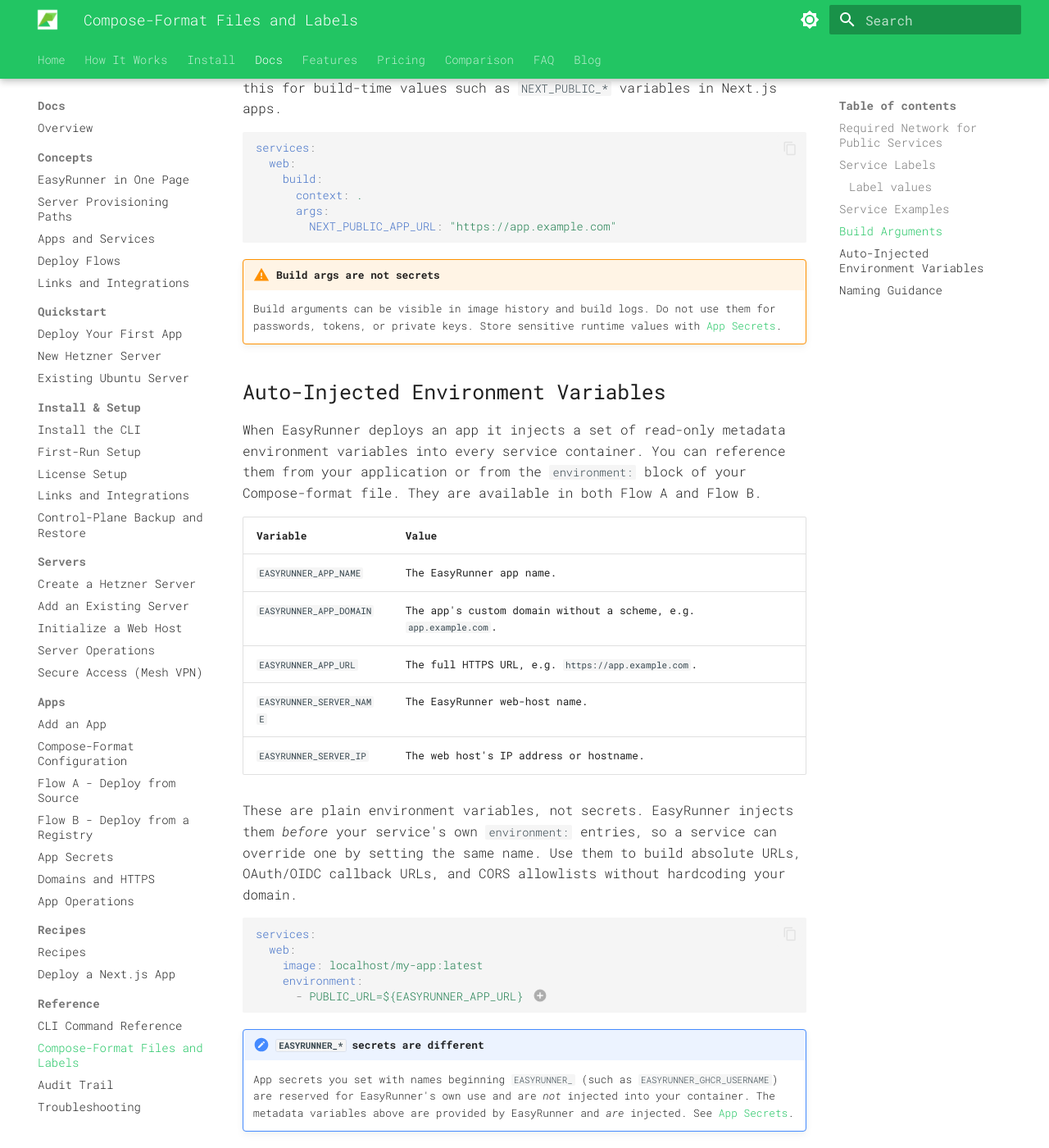
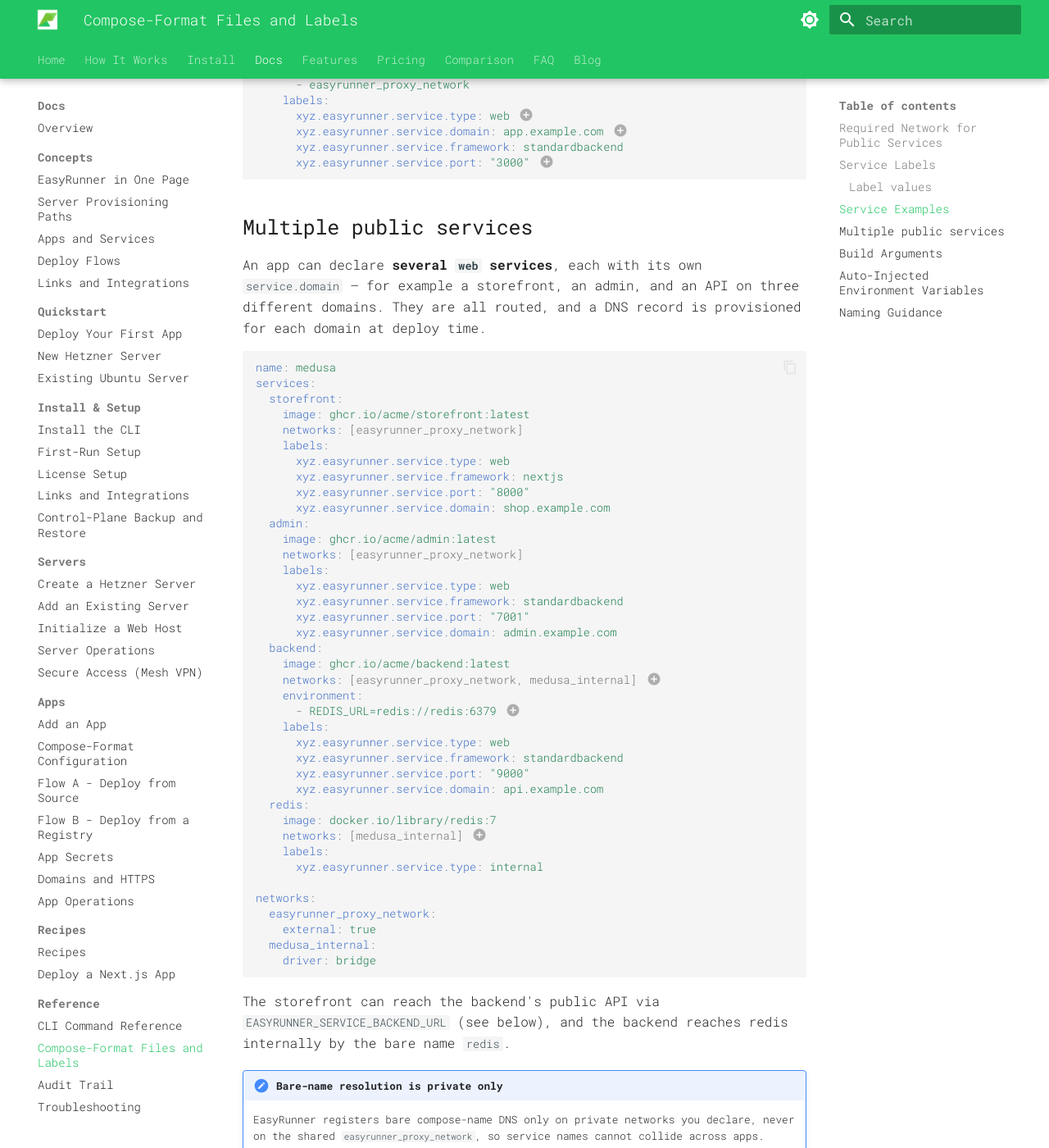
Before and after one commit to janaka/easyrunner-docs, an MkDocs documentation site: the page built from docs/user-docs/reference/compose-labels.md, in a window 1280 px wide and 1400 px high, scrolled down 2257 px. Shown: the whole window at 82% size. Built offline with MkDocs 1.6.1 and Material for MkDocs 9.7.7, drawn with Linux system fonts in a browser that asks for light colours; some web fonts are replaced; some of the changed text lies outside the part shown.

Commit message:
docs(reference): add service.domain label and per-service env vars
Document the `xyz.easyrunner.service.domain` label, a multiple-public-
services example, and the new `EASYRUNNER_SERVICE_<NAME>_URL`/`_DOMAIN`
env vars (with `EASYRUNNER_APP_URL`/`_DOMAIN` now scoped to each
service's own domain). Split the command reference's add-app row into
Flow A and Flow B forms.

Co-Authored-By: Claude Opus 4.8 (1M context) <noreply@anthropic.com>

````diff
--- a/docs/user-docs/reference/compose-labels.md
+++ b/docs/user-docs/reference/compose-labels.md
@@ -22,13 +22,15 @@ EasyRunner reads labels on each service entry to decide how to route and run it.
 | Label | Applied to | Meaning |
 | --- | --- | --- |
 | `xyz.easyrunner.service.type` | Service entry | Service role. Values: `web`, `internal`, `worker`. |
-| `xyz.easyrunner.service.framework` | Service entry | Routing/framework hint such as `standardbackend` or `nextjs`. Relevant for `web` and `internal` services. |
-| `xyz.easyrunner.service.port` | Service entry | Port the service listens on inside the container network, quoted as a string (default `3000`). |
+| `xyz.easyrunner.service.domain` | `web` services | Public domain Caddy routes to this service. **Required on every `web` service; must be unique within the app.** |
+| `xyz.easyrunner.service.framework` | `web` services | Routing/framework hint such as `standardbackend` or `nextjs`. |
+| `xyz.easyrunner.service.port` | `web` services | Port the service listens on inside the container network, quoted as a string (default `3000`). |
 | `xyz.easyrunner.service.build-context` | Service entry | Optional Flow A build context relative to the repo root. |
 
 ### Label values
 
 - **`service.type`** — `web` (publicly routable through Caddy), `internal` (reachable only inside the app stack), or `worker` (background process with no inbound port).
+- **`service.domain`** — the public domain for a `web` service, for example `shop.example.com`. The compose file is the source of truth for routing — there is no app-level `--custom-domain` flag. Required on every `web` service and must be unique within the app. DNS A-records for every declared domain are provisioned at deploy time.
 - **`service.framework`** — `standardbackend` (generic HTTP backend) or `nextjs` (Next.js-aware Caddy configuration).
 - **`service.port`** — the container's internal listen port, quoted as a string (for example `"3000"`). Defaults to `3000` when omitted.
 - **`service.build-context`** — a path relative to the repo root, used by Flow A to build a service from a subdirectory.
@@ -57,12 +59,14 @@ EasyRunner reads labels on each service entry to decide how to route and run it.
           - easyrunner_proxy_network
         labels:
           xyz.easyrunner.service.type: web # (1)!
+          xyz.easyrunner.service.domain: app.example.com # (2)!
           xyz.easyrunner.service.framework: standardbackend
-          xyz.easyrunner.service.port: "3000" # (2)!
+          xyz.easyrunner.service.port: "3000" # (3)!
     ```
 
     1. Marks this service as publicly routable.
-    2. Tells Caddy which internal container port to use.
+    2. The public domain Caddy routes to this service.
+    3. Tells Caddy which internal container port to use.
 
 === "Internal service"
 
@@ -89,6 +93,63 @@ EasyRunner reads labels on each service entry to decide how to route and run it.
 
     1. Builds this service from a subdirectory relative to the repo root.
 
+## Multiple public services
+
+An app can declare **several `web` services**, each with its own `service.domain` — for example a storefront, an admin, and an API on three different domains. They are all routed, and a DNS record is provisioned for each domain at deploy time.
+
+```yaml
+name: medusa
+services:
+  storefront:
+    image: ghcr.io/acme/storefront:latest
+    networks: [easyrunner_proxy_network]
+    labels:
+      xyz.easyrunner.service.type: web
+      xyz.easyrunner.service.framework: nextjs
+      xyz.easyrunner.service.port: "8000"
+      xyz.easyrunner.service.domain: shop.example.com
+  admin:
+    image: ghcr.io/acme/admin:latest
+    networks: [easyrunner_proxy_network]
+    labels:
+      xyz.easyrunner.service.type: web
+      xyz.easyrunner.service.framework: standardbackend
+      xyz.easyrunner.service.port: "7001"
+      xyz.easyrunner.service.domain: admin.example.com
+  backend:
+    image: ghcr.io/acme/backend:latest
+    networks: [easyrunner_proxy_network, medusa_internal] # (1)!
+    environment:
+      - REDIS_URL=redis://redis:6379 # (2)!
+    labels:
+      xyz.easyrunner.service.type: web
+      xyz.easyrunner.service.framework: standardbackend
+      xyz.easyrunner.service.port: "9000"
+      xyz.easyrunner.service.domain: api.example.com
+  redis:
+    image: docker.io/library/redis:7
+    networks: [medusa_internal] # (3)!
+    labels:
+      xyz.easyrunner.service.type: internal
+
+networks:
+  easyrunner_proxy_network:
+    external: true
+  medusa_internal:
+    driver: bridge
+```
+
+1. A `web` service that also needs a private sibling joins both the public proxy network and a private network you declare yourself.
+2. On a private network EasyRunner registers each service under its **bare compose name**, so `redis` resolves the normal docker-compose way.
+3. `internal` / `worker` services stay off `easyrunner_proxy_network` — they get no domain and are not publicly reachable.
+
+The storefront can reach the backend's public API via `EASYRUNNER_SERVICE_BACKEND_URL` (see below), and the backend reaches redis internally by the bare name `redis`.
+
+!!! note "Bare-name resolution is private only"
+    EasyRunner registers bare compose-name DNS only on private networks you
+    declare, never on the shared `easyrunner_proxy_network`, so service names
+    cannot collide across apps.
+
 ## Build Arguments
 
 Flow A passes standard Compose `build.args` through to `podman build`. Use this for build-time values such as `NEXT_PUBLIC_*` variables in Next.js apps.
@@ -107,15 +168,19 @@ services:
 
 ## Auto-Injected Environment Variables
 
-When EasyRunner deploys an app it injects a set of read-only metadata environment variables into every service container. You can reference them from your application or from the `environment:` block of your Compose-format file. They are available in both Flow A and Flow B.
+When EasyRunner deploys an app it injects a set of read-only metadata environment variables into every service container — and, for Flow A, as build args too. You can reference them from your application or from the `environment:` block of your Compose-format file. They are available in both Flow A and Flow B.
 
 | Variable | Value |
 | --- | --- |
 | `EASYRUNNER_APP_NAME` | The EasyRunner app name. |
-| `EASYRUNNER_APP_DOMAIN` | The app's custom domain without a scheme, e.g. `app.example.com`. |
-| `EASYRUNNER_APP_URL` | The full HTTPS URL, e.g. `https://app.example.com`. |
+| `EASYRUNNER_APP_DOMAIN` | **This service's own** domain without a scheme, e.g. `app.example.com` (from its `service.domain` label). |
+| `EASYRUNNER_APP_URL` | This service's own full HTTPS URL, e.g. `https://app.example.com`. |
+| `EASYRUNNER_SERVICE_<NAME>_DOMAIN` | The bare domain of each public `web` service in the app, so one service can address another. |
+| `EASYRUNNER_SERVICE_<NAME>_URL` | The full HTTPS URL of each public `web` service in the app. |
 | `EASYRUNNER_SERVER_NAME` | The EasyRunner web-host name. |
 | `EASYRUNNER_SERVER_IP` | The web host's IP address or hostname. |
+
+`<NAME>` is the compose service name upper-cased with non-alphanumerics replaced by `_` — e.g. `store-front` becomes `EASYRUNNER_SERVICE_STORE_FRONT_URL`.
 
 These are plain environment variables, not secrets. EasyRunner injects them *before* your service's own `environment:` entries, so a service can override one by setting the same name. Use them to build absolute URLs, OAuth/OIDC callback URLs, and CORS allowlists without hardcoding your domain.
 
````
Also changed, not shown: docs/user-docs/reference/commands.md (+2 -1 lines).
